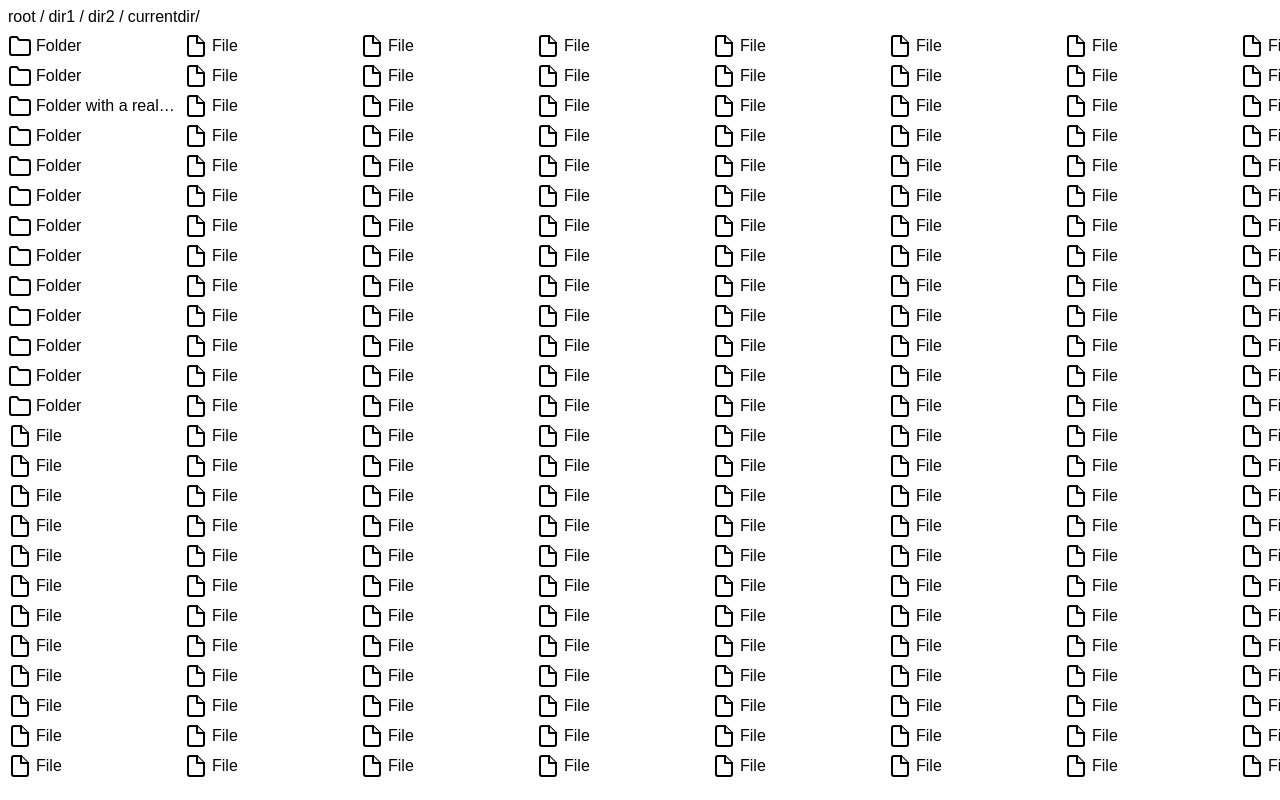
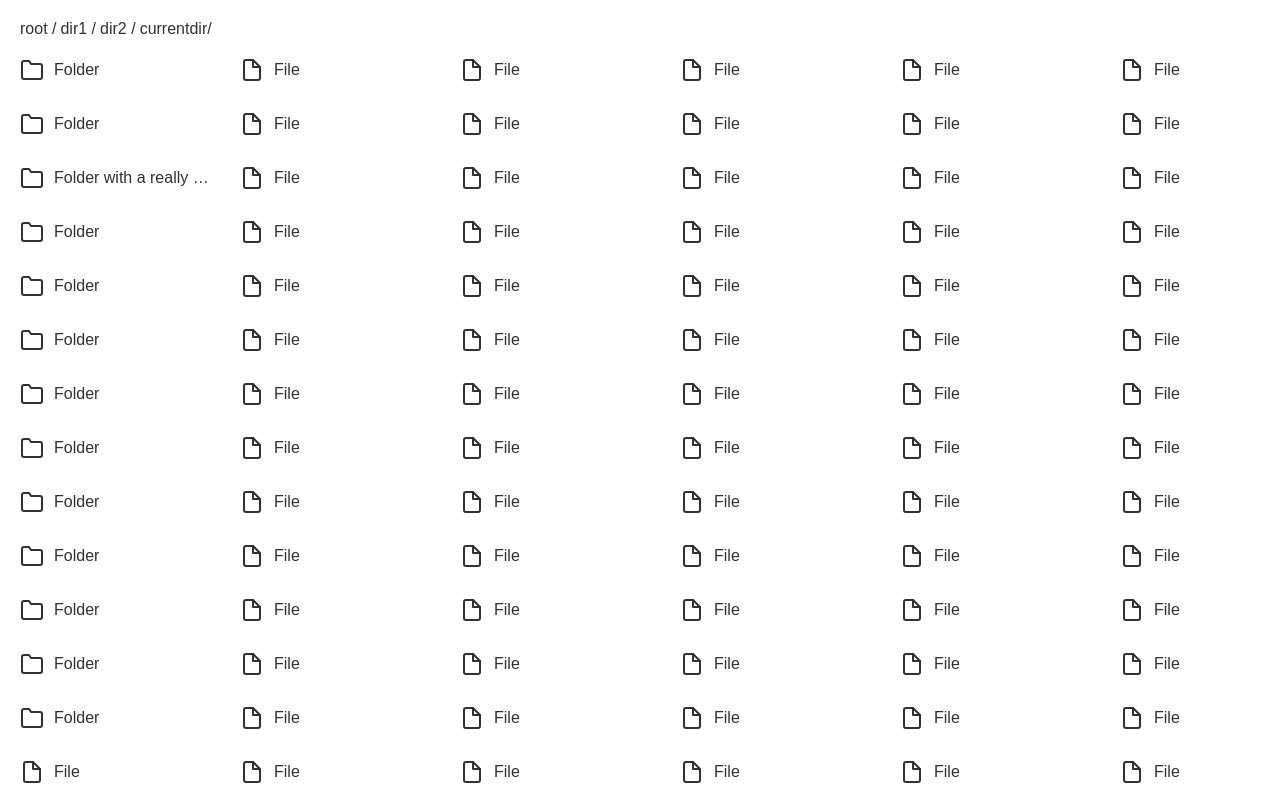
Before and after one commit to zadeviggers/html-templates, a plain HTML site: page directory-list-test.html in a window 1280 px wide. Drawn offline with Linux system fonts and the light colour scheme.

Commit message:
more spacing, better colours
Signed-off-by: Zade Viggers <zade.viggers@gmail.com>

```diff
--- a/directory-list-test.html
+++ b/directory-list-test.html
@@ -8,13 +8,15 @@
 		<style>
 			:root {
 				--background: white;
-				--text-light: grey;
-				--text: black;
+				--text-light: #6e6e6e;
+				--text: #313131;
+				--spacing: 20px;
 			}
 			@media screen and (prefers-color-scheme: dark) {
 				:root {
-					--background: black;
-					--text: white;
+					--background: #313131;
+					--text: #d3d3d3;
+					--light-text: white;
 				}
 			}
 			* {
@@ -33,7 +35,7 @@
 			a:hover,
 			a:focus-visible {
 				text-decoration: underline;
-				color: var(--text-light);
+				color: var(--light-text);
 			}
 			a > * {
 				color: currentColor;
@@ -50,7 +52,7 @@
 			#breadcrumbs {
 				display: flex;
 				gap: 4px;
-				padding: 8px;
+				padding: var(--spacing);
 			}
 			#list {
 				flex: 1;
@@ -59,16 +61,16 @@
 				flex-wrap: wrap;
 				overflow-x: scroll;
 				list-style-type: none;
-				gap: 6px;
-				padding-left: 8px;
+				gap: calc(var(--spacing) * 1.5);
+				padding-left: var(--spacing);
 			}
 			#list > li {
-				width: 170px;
+				width: 190px;
 			}
 			#list > li > a {
 				display: flex;
 				align-items: center;
-				gap: 4px;
+				gap: calc(var(--spacing) / 2);
 			}
 			#list > li > a > .text {
 				overflow: hidden;
@@ -81,7 +83,7 @@
 				display: inline-block;
 				width: 24px;
 				height: 24px;
-				fill: var(--background);
+				fill: transparent;
 				stroke: var(--text);
 				stroke-width: 2;
 				stroke-linecap: round;
```
Also changed, not shown: directory-list-template-literal.ts (+13 -11 lines).
